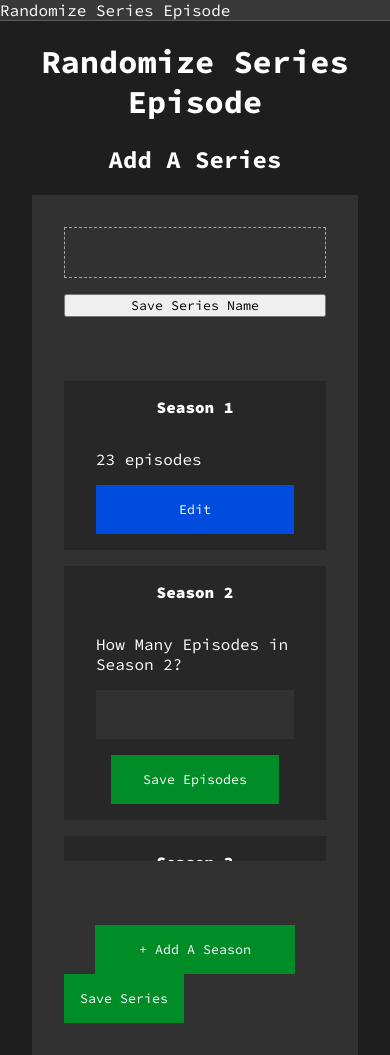
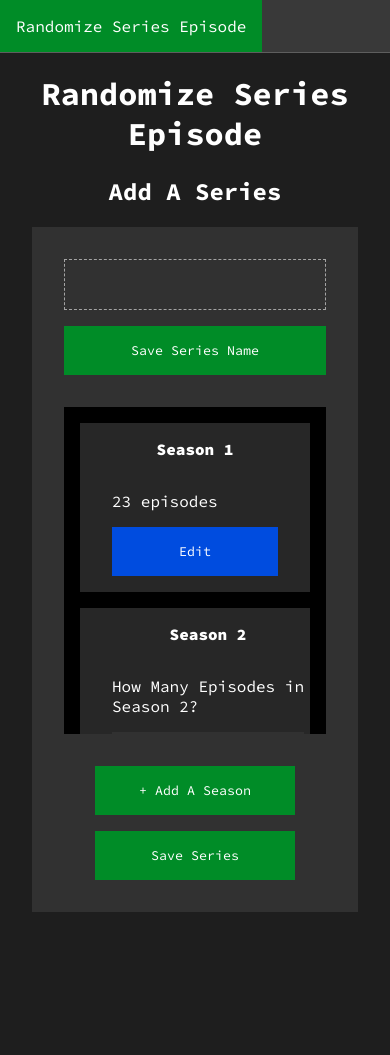
Before and after one commit to awesumsawz/Watch-A-Random-Episode_React-App, a React (Create React App) app in the folder client/: page /AddAShow in a window 390 px wide. After the commit the page ends 912 px from the top, so only its background shows below. Built offline with nearby package versions, Linux system fonts and the light colour scheme.

Commit message:
updated styles

```diff
--- a/client/src/styles/index.scss
+++ b/client/src/styles/index.scss
@@ -25,7 +25,7 @@ body {
 	a {
 		text-decoration: none;
 		color: unset;
-		.title {
+		&.title {
 			padding: 1rem;
 			&:hover {
 				background-color: #008C27 !important;
@@ -81,8 +81,9 @@ body {
 			text-transform: uppercase;
 			padding: 1rem 1.5rem;
 			background-color: #008C27;
+			color: white;
 			cursor: pointer;
-			&.hover {
+			&:hover {
 				background-color: #006b1e;
 			}
 		}
@@ -109,17 +110,59 @@ body {
 			display: grid;
 			grid-template-columns: 3fr 10rem;
 			gap: 1rem;
-			margin-bottom: 2rem;
 			@media (max-width: 550px) {
 				grid-template-columns: 1fr;
+			}
+			#saveSeriesNameButton {
+				color: white;
+				background-color: #008C27;
+				border: 0;
+				cursor: pointer;
+				padding: 1rem;
+				&:hover {
+					background-color: #006b1e;
+				}
 			}
 		}
 		.wrapper {
 			display: grid;
 			gap: 1rem;
-			margin-bottom: 2rem;
 			overflow: scroll;
-			max-height: 30rem;
+			max-height: 35vh;
+			background-color: #000;
+			padding: 1rem;
+		}
+		.buttons {
+			display: flex;
+			flex-direction: row;
+			justify-content: space-around;
+			align-items: center;
+			@media (max-width: 550px) {
+				flex-direction: column;
+				gap: 1rem;
+			}
+			#addASeasonButton {
+				color: white;
+				background-color: #008C27;
+				border: 0;
+				cursor: pointer;
+				padding: 1rem;
+				min-width: 200px;
+				&:hover {
+					background-color: #006b1e;
+				}
+			}
+			#saveSeriesButton {
+				color: white;
+				background-color: #008C27;
+				border: 0;
+				cursor: pointer;
+				padding: 1rem;
+				min-width: 200px;
+				&:hover {
+					background-color: #006b1e;
+				}
+			}
 		}
 	}
 	.viewTwo {
@@ -147,38 +190,31 @@ body {
 			grid-template-columns: 1fr 1fr;
 			justify-content: center;
 			gap: 1rem;
+			@media (max-width: 450px) {
+				grid-template-columns: 1fr;
 			}
-	}
-}
-
-
-
-
-.addAShow .viewTwo .buttons button {
+			button {
 				color: white;
 				background-color: #5e5e5e;
 				border: 0;
 				cursor: pointer;
 				padding: 1rem 2rem;
-}
-@media only screen and (max-width: 450px) {
-  .addAShow .viewTwo .buttons {
-    grid-template-columns: 1fr;
+				&.new {
+					background-color: #008C27;
+					&:hover {
+						background-color: #006b1e;
 					}
 				}
-.addAShow .viewTwo .buttons button.new {
-  background-color: #008C27;
-}
-.addAShow .viewTwo .buttons button.new:hover {
-  background-color: #006b1e;
-}
-.addAShow .viewTwo .buttons button.edit {
+				&.edit {
 					background-color: #004CDF;
-}
-.addAShow .viewTwo .buttons button.edit:hover {
+					&:hover {
 						background-color: #0038a7;
 					}
-.addAShow .seasons {
+				}
+			}
+		}
+	}
+	.seasons {
 		padding: 1rem 2rem;
 		display: grid;
 		grid-template-columns: 6rem 1fr;
@@ -186,62 +222,55 @@ body {
 		align-items: center;
 		background-color: #272727;
 		overflow: hidden;
-}
-@media only screen and (max-width: 550px) {
-  .addAShow .seasons {
+		@media (max-width: 550px) {
 			grid-template-columns: 1fr;
 		}
-  .addAShow .seasons .left {
+		.left {
+			@media (max-width: 550px) {
 				font-weight: 900;
 				text-align: center;
 			}
 		}
-/* static */
-.addAShow .seasons .right.static {
+		.right {
+			&.static {
 				display: grid;
 				grid-template-columns: 1fr 8rem;
 				align-items: center;
 				gap: 1rem;
-}
-@media only screen and (max-width: 450px) {
-  .addAShow .seasons .right.static {
+				@media (max-width: 450px) {
 					grid-template-columns: 1fr;
 				}
-}
-.addAShow .seasons .right.static button {
+				button {
 					background-color: #004CDF;
 					color: white;
 					padding: 1rem;
 					border: 0;
 					cursor: pointer;
-}
-.addAShow .seasons .right.static button:hover {
+					&:hover {
 						background-color: #0038a7;
 					}
-/* edit */
-.addAShow .seasons .right.edit {
+				}
+			}
+			&.edit {
 				display: flex;
 				flex-direction: column;
 				gap: 1rem;
-}
-.addAShow .seasons .right.edit .seasonEpisodes {
+				.seasonEpisodes {
 					display: grid;
 					grid-template-columns: 2fr 1fr;
 					gap: 1rem;
 					align-items: center;
-}
-@media only screen and (max-width: 700px) {
-  .addAShow .seasons .right.edit .seasonEpisodes {
+					@media (max-width: 700px) {
 						grid-template-columns: 1fr;
 					}
-}
-.addAShow .seasons .right.edit .seasonEpisodes input {
+					input {
 						padding: 1rem;
 						background: #313131;
 						border: 0;
 						color: white;
 					}
-.addAShow .seasons .right.edit .addEpisodesButton {
+				}
+				.addEpisodesButton {
 					background-color: #008C27;
 					color: white;
 					border: 0;
@@ -249,38 +278,19 @@ body {
 					display: block;
 					margin-inline: auto;
 					padding: 1rem 2rem;
-}
-.addAShow .seasons .right.edit .addEpisodesButton:hover {
+					&:hover {
 						background-color: #006b1e;
 					}
-.addAShow #seriesNameInput {
+				}
+			}
+		}
+	}
+	#seriesNameInput {
 		background-color: transparent;
 		border: 1px dashed #A4A4A4;
 		color: white;
 		padding: 1rem;
 	}
-.addAShow #saveSeriesButton {
-  color: white;
-  background-color: #008C27;
-  border: 0;
-  cursor: pointer;
-  padding: 1rem;
-}
-.addAShow #saveSeriesButton:hover {
-  background-color: #006b1e;
-}
-.addAShow #addASeasonButton {
-  display: block;
-  margin-inline: auto;
-  color: white;
-  background-color: #008C27;
-  border: 0;
-  cursor: pointer;
-  padding: 1rem;
-  min-width: 200px;
-}
-.addAShow #addASeasonButton:hover {
-  background-color: #006b1e;
 }
 
 /**
@@ -288,7 +298,8 @@ body {
  * Watch A Show
  *
  */
-.watchAShow .wrapper {
+.watchAShow {
+	.wrapper {
 		background-color: #313131;
 		padding: 1rem;
 		overflow: hidden;
@@ -296,102 +307,122 @@ body {
 		margin: auto;
 		display: grid;
 		gap: 1rem;
-}
-/* view one */
-.watchAShow .wrapper.viewOne .series {
+		&.viewOne {
+			.series {
 				display: flex;
 				align-items: center;
 				gap: 10px;
 				width: 100%;
 				overflow: hidden;
-}
-.watchAShow .wrapper.viewOne .series:hover {
+				&:hover {
 					background-color: #272727;
 				}
-.watchAShow .wrapper.viewOne .series button {
+				button {
 					padding: 1rem 2rem;
 					color: white;
 					background-color: #008C27;
 					border: 0;
 					cursor: pointer;
-}
-.watchAShow .wrapper.viewOne .series button:hover {
+					&:hover {
 						background-color: #006b1e;
 					}
-.watchAShow .wrapper.viewOne .series span {
+				}
+				span {
 					display: block;
 					white-space: nowrap;
 					overflow: hidden;
 					text-overflow: ellipsis;
 					width: 100%;
 				}
-/* view two */
-.watchAShow .wrapper.viewTwo .top {
+			}
+		}
+		&.viewTwo {
+			.top {
 				display: flex;
 				flex-direction: row;
 				justify-content: space-between;
 				align-items: center;
-}
-.watchAShow .wrapper.viewTwo .top .editButton {
+				.editButton {
 					background-color: #004CDF;
 					color: white;
 					padding: 1rem;
 					border: 0;
 					cursor: pointer;
-}
-.watchAShow .wrapper.viewTwo .top .editButton:hover {
+					&:hover {
 						background-color: #0038a7;
 					}
-.watchAShow .wrapper.viewTwo .seasonsAndEps {
+				}
+			}
+			.seasonsAndEps {
 				display: flex;
 				flex-direction: column;
 				gap: 1rem;
-}
-.watchAShow .wrapper.viewTwo .seasonsAndEps .season {
+				max-height: 35vh;
+				overflow: scroll;
+				.season {
 					display: grid;
 					grid-template-columns: 150px 1fr;
 					gap: 1rem;
 					background-color: #272727;
 					padding: 1rem;
-}
-@media only screen and (max-width: 700px) {
-  .watchAShow .wrapper.viewTwo .seasonsAndEps .season {
+					@media (max-width: 700px) {
 						grid-template-columns: 1fr;
 					}
-}
-.watchAShow .wrapper.viewTwo .seasonsAndEps .season .left {
+					.left {
 						display: flex;
 						flex-direction: column;
 						gap: 1rem;
-}
-.watchAShow .wrapper.viewTwo .seasonsAndEps .season .left .note {
+						.note {
 							font-size: 12px;
 							color: #7b7b7b;
 						}
-.watchAShow .wrapper.viewTwo .seasonsAndEps .season .right {
+					}
+					.right {
 						display: grid;
 						grid-template-columns: repeat(5, 1fr);
-}
-@media only screen and (max-width: 500px) {
-  .watchAShow .wrapper.viewTwo .seasonsAndEps .season .right {
+						@media (max-width: 500px) {
 							grid-template-columns: repeat(3, 1fr);
 						}
-}
-@media only screen and (max-width: 350px) {
-  .watchAShow .wrapper.viewTwo .seasonsAndEps .season .right {
+						@media (max-width: 530px) {
 							grid-template-columns: 1fr 1fr;
 						}
-}
-.watchAShow .wrapper.viewTwo .seasonsAndEps .season .right button {
+						button {
 							background-color: transparent;
 							color: #7b7b7b;
 							border: 0;
 							cursor: pointer;
 							padding: 1rem;
+							&:hover {
+								background-color: #000;
 							}
-.watchAShow .wrapper.viewTwo .seasonsAndEps .season .right button:hover {
-  background-color: black;
 						}
-.watchAShow .wrapper.viewTwo .seasonsAndEps .season .right .watched {
+						.watched {
 							color: #00c638;
 						}
+					}
+				}
+			}
+			.buttons {
+				display: flex;
+				flex-direction: row;
+				justify-content: space-around;
+				align-items: center;
+				@media (max-width: 550px) {
+					flex-direction: column;
+					gap: 1rem;
+				}
+				button {
+					color: white;
+					background-color: #008C27;
+					border: 0;
+					cursor: pointer;
+					padding: 1rem;
+					min-width: 200px;
+					&:hover {
+						background-color: #006b1e;
+					}
+				}
+			}
+		}
+	}
+}
```
Also changed, not shown: client/src/styles/index.css. Lines whose indentation alone changed are shown as unchanged.
